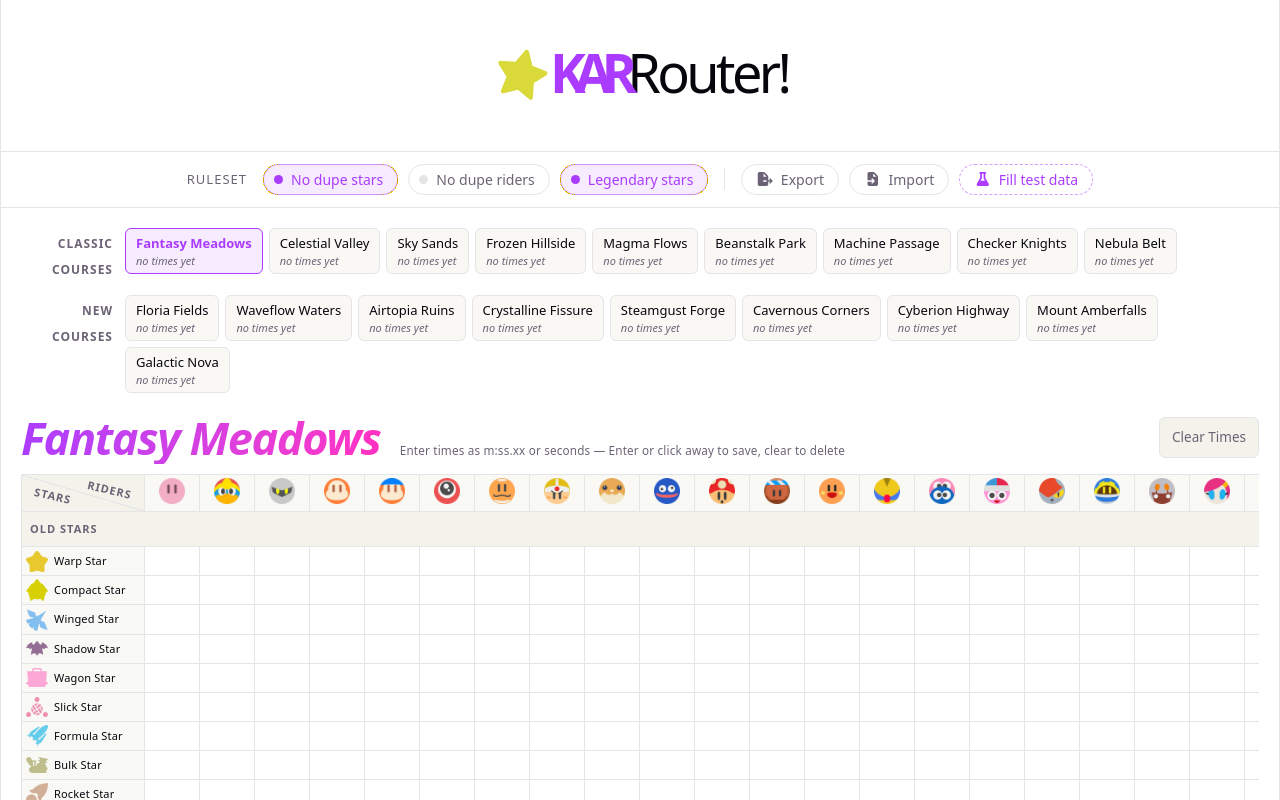
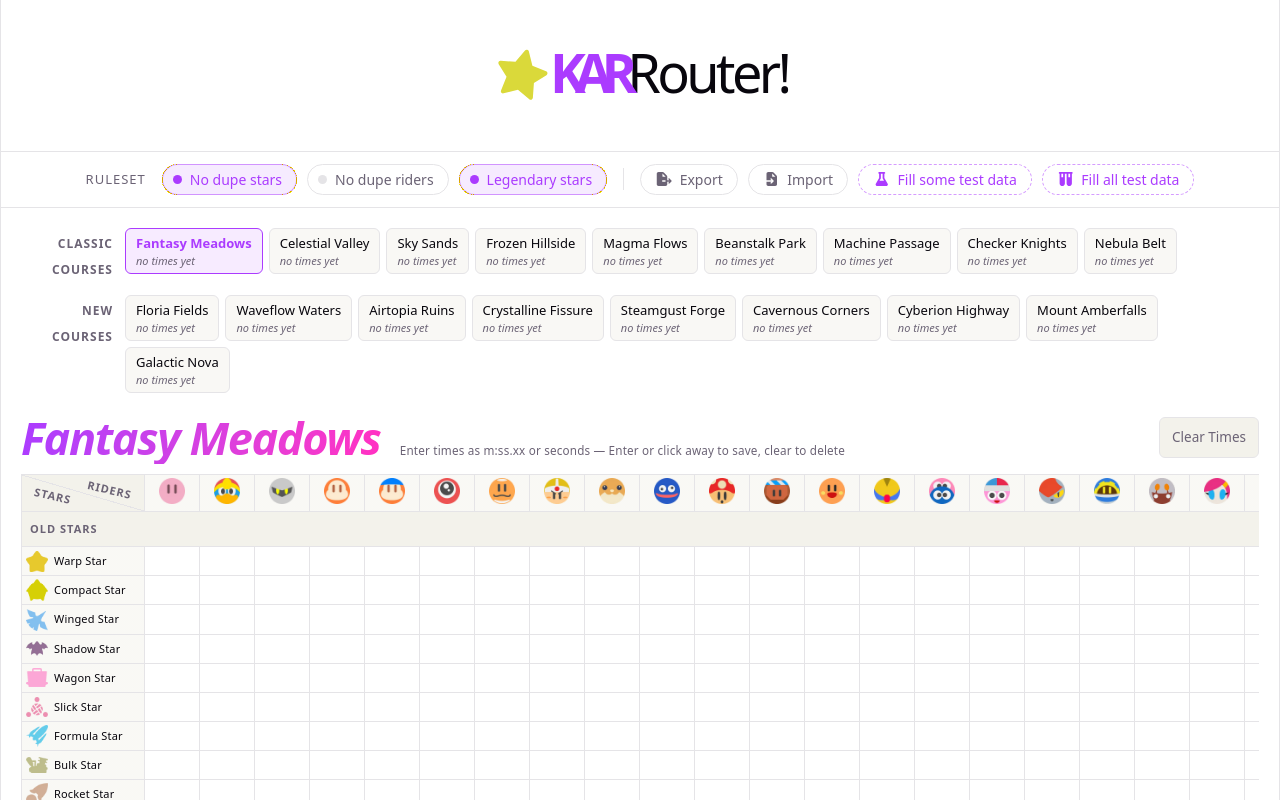
Before and after one commit to eronth/kar-router, a React (Vite) app: page / in a window 1280 px wide. Shown: the top 800 px of the page. Built offline with nearby package versions, Linux system fonts and the light colour scheme.

Commit message:
More test data fill

```diff
--- a/src/components/DevFill/DevFill.tsx
+++ b/src/components/DevFill/DevFill.tsx
@@ -1,5 +1,5 @@
 import { FontAwesomeIcon } from '@fortawesome/react-fontawesome'
-import { faFlask } from '@fortawesome/free-solid-svg-icons'
+import { faFlask, faVials } from '@fortawesome/free-solid-svg-icons'
 import { COURSES, STARS, RIDERS } from '../../data/gameData'
 import {
   comboKey,
@@ -19,15 +19,31 @@ function pick<T>(list: T[]): T {
   return list[Math.floor(Math.random() * list.length)]
 }
 
+function randomMs(): number {
+  return Math.round(MIN_MS + Math.random() * (MAX_MS - MIN_MS))
+}
+
 function randomTimes(): TimesData {
   const times: TimesData = {}
   for (const course of COURSES) {
     const record: CourseTimes = {}
     const combos = 3 + Math.floor(Math.random() * 6)
     for (let i = 0; i < combos; i++) {
-      record[comboKey(pick(STARS), pick(RIDERS))] = Math.round(
-        MIN_MS + Math.random() * (MAX_MS - MIN_MS),
-      )
+      record[comboKey(pick(STARS), pick(RIDERS))] = randomMs()
+    }
+    times[course] = record
+  }
+  return times
+}
+
+function fullTimes(): TimesData {
+  const times: TimesData = {}
+  for (const course of COURSES) {
+    const record: CourseTimes = {}
+    for (const star of STARS) {
+      for (const rider of RIDERS) {
+        record[comboKey(star, rider)] = randomMs()
+      }
     }
     times[course] = record
   }
@@ -37,13 +53,23 @@ function randomTimes(): TimesData {
 /** Dev-only helper; render gated behind import.meta.env.DEV. */
 export default function DevFill({ onFill }: Props) {
   return (
+    <>
       <button
         type="button"
         className="dev-fill-button"
         title="Dev only: add random 2–6 minute times to every course"
         onClick={() => onFill(randomTimes())}
       >
-      <FontAwesomeIcon icon={faFlask} /> Fill test data
+        <FontAwesomeIcon icon={faFlask} /> Fill some test data
       </button>
+      <button
+        type="button"
+        className="dev-fill-button"
+        title="Dev only: fill every course/star/rider combo with a random 2–6 minute time"
+        onClick={() => onFill(fullTimes())}
+      >
+        <FontAwesomeIcon icon={faVials} /> Fill all test data
+      </button>
+    </>
   )
 }
```
Lines whose indentation alone changed are shown as unchanged.
